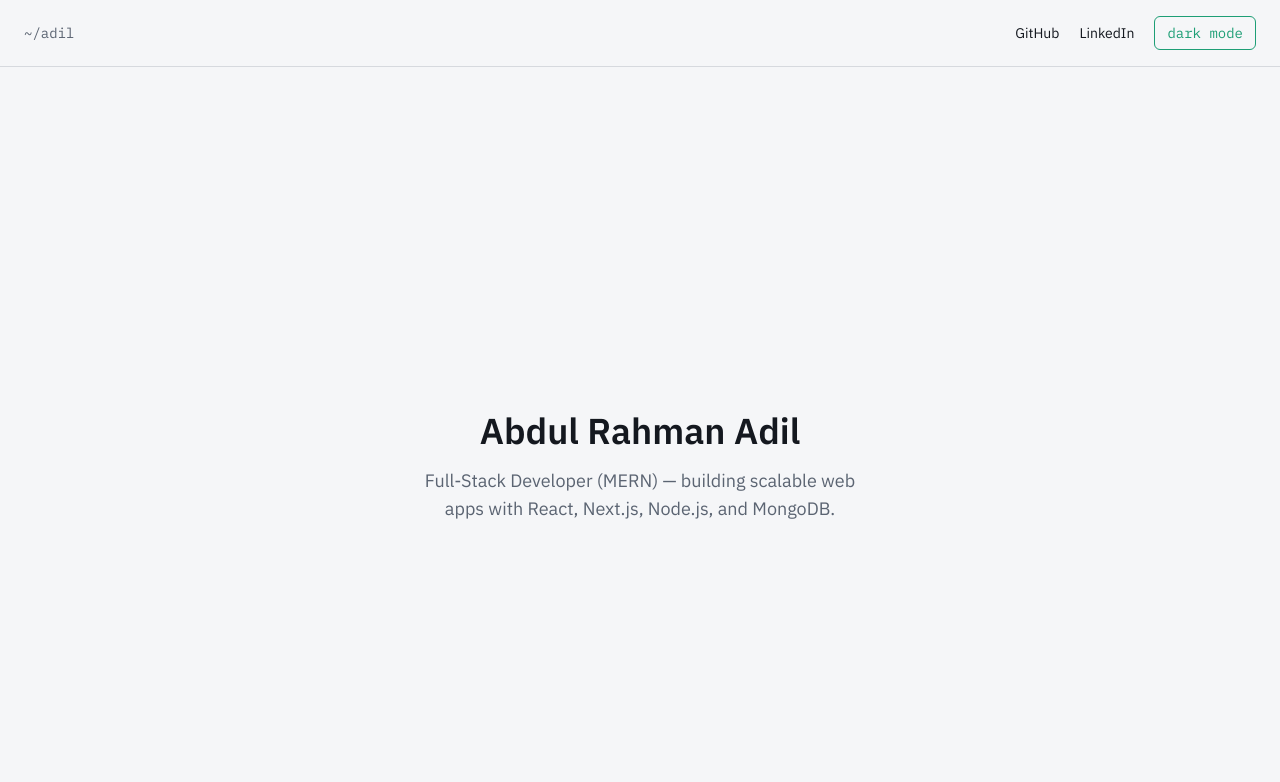
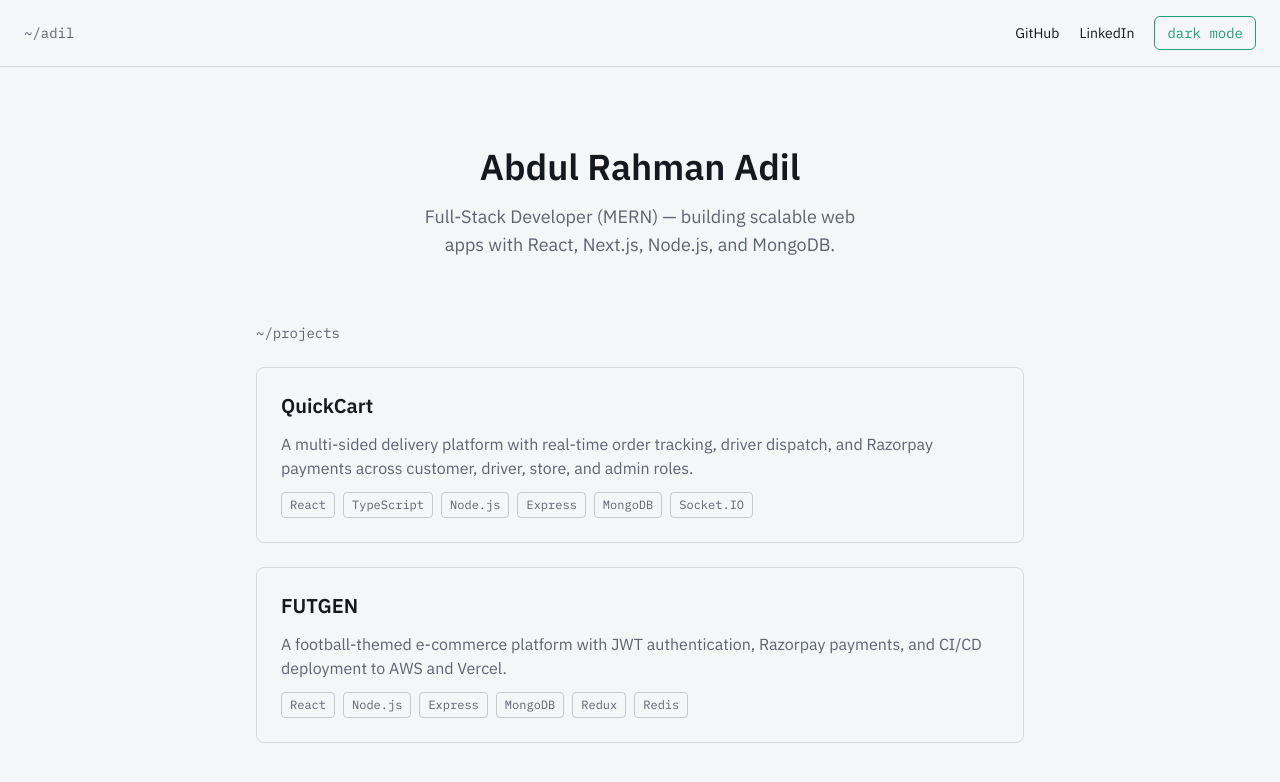
Before and after one commit to adil2133-git/portfolio-website, a Next.js app: page / in a window 1280 px wide. Shown: the top 782 px of the page. Built offline with nearby package versions, Linux system fonts and the light colour scheme.

Commit message:
projects card added in home page (used link for navigation)

```diff
--- a/app/page.tsx
+++ b/app/page.tsx
@@ -1,11 +1,41 @@
+import Link from "next/link";
+import { projects } from "@/lib/projects";
+
 export default function Home() {
   return (
-    <main className="flex min-h-screen flex-col items-center justify-center gap-4 px-6 text-center bg-background text-foreground">
-      <h1 className="text-4xl font-semibold">Abdul Rahman Adil</h1>
-      <p className="max-w-md text-lg text-muted">
-        Full-Stack Developer (MERN) — building scalable web apps with React,
-        Next.js, Node.js, and MongoDB.
-      </p>
+    <main className="flex flex-col items-center gap-16 px-6 py-20">
+      <section className="flex flex-col items-center gap-4 text-center">
+        <h1 className="text-4xl font-semibold">Abdul Rahman Adil</h1>
+        <p className="max-w-md text-lg text-muted">
+          Full-Stack Developer (MERN) — building scalable web apps with React,
+          Next.js, Node.js, and MongoDB.
+        </p>
+      </section>
+
+      <section className="w-full max-w-3xl flex flex-col gap-6">
+        <h2 className="font-mono text-sm text-muted">~/projects</h2>
+
+        {projects.map((project) => (
+          <Link
+            key={project.slug}
+            href={`/projects/${project.slug}`}
+            className="border border-muted/20 rounded-lg p-6 flex flex-col gap-3 hover:border-accent transition-colors"
+          >
+            <h3 className="text-xl font-semibold">{project.title}</h3>
+            <p className="text-muted">{project.description}</p>
+            <div className="flex flex-wrap gap-2">
+              {project.stack.map((tech) => (
+                <span
+                  key={tech}
+                  className="font-mono text-xs border border-muted/30 text-muted px-2 py-1 rounded"
+                >
+                  {tech}
+                </span>
+              ))}
+            </div>
+          </Link>
+        ))}
+      </section>
     </main>
   );
 }
```
